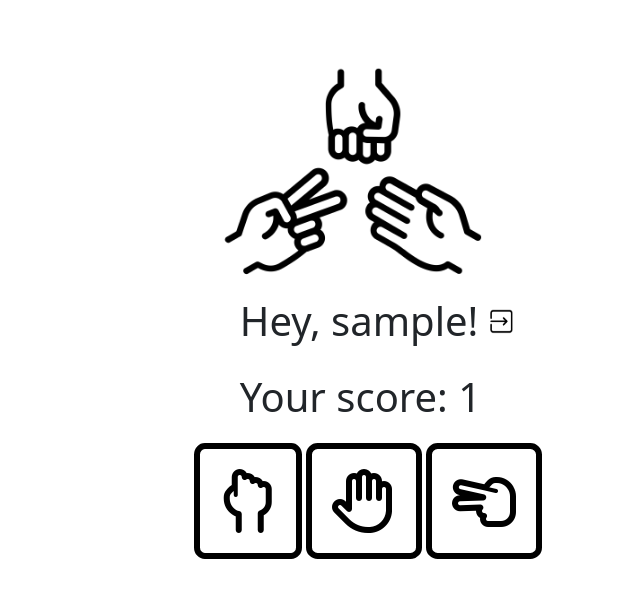
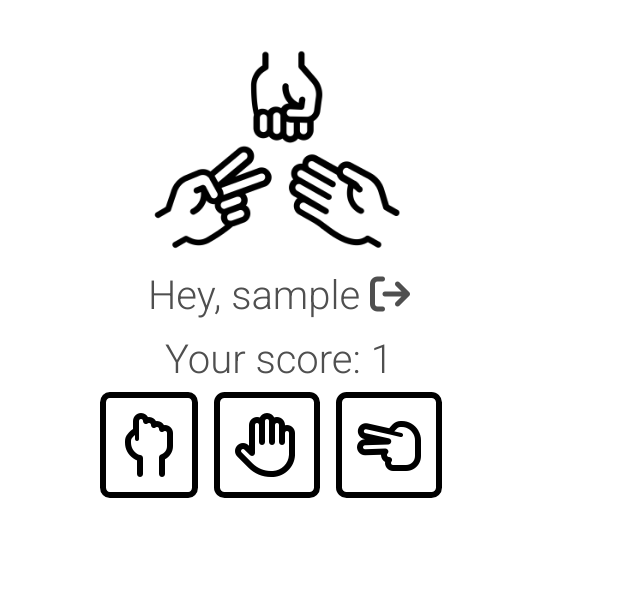
Before and after one commit to gl1tchdev/RPSmin, a Flask app: page /game in a window 1280 px wide; the page is wider, and only the part inside the window is pictured. Shown: the top 598 px of that part, without its empty margins (349-989 px from the left). Run offline with Flask 3, Linux system fonts and the light colour scheme; the visitor is signed in with stand-in values (Sample User, id 1); some libraries are stand-ins or nearby versions.

Commit message:
frontend refactor

```diff
--- a/RPS/static/css/style.css
+++ b/RPS/static/css/style.css
@@ -11,7 +11,7 @@
   color: #000000;
   border-radius: 10%;
   border: 6px solid #000000;
-  padding: 20px;
+    padding: 15px;
   cursor: pointer;
 }
 .winner{
@@ -22,6 +22,3 @@
   color: #ea0808;
   border: 6px solid #ea0808;
 }
-.choices{
-    margin-left: 4%;
-}
--- a/RPS/static/js/main.js
+++ b/RPS/static/js/main.js
@@ -1,18 +1,9 @@
 function sleep(ms) {
     return new Promise(resolve => setTimeout(resolve, ms));
 }
-async function run(url) {
-    toast1inst= document.getElementById('wait1');
-    var toast1 = new bootstrap.Toast(toast1inst);
-    toast1.show();
-    await sleep(1000);
-    toast2inst = document.getElementById('wait2');
-    var toast2 = new bootstrap.Toast(toast2inst);
-    toast2.show();
-    await sleep(1000);
-    toast3inst = document.getElementById('wait3');
-    var toast3 = new bootstrap.Toast(toast3inst);
-    toast3.show();
-    await sleep(1000);
-    window.open(url, '_self')
-}
+document.querySelectorAll('.form-outline').forEach((formOutline) => {
+  new mdb.Input(formOutline).init();
+});
+document.querySelectorAll('.form-outline').forEach((formOutline) => {
+  new mdb.Input(formOutline).update();
+});
--- a/RPS/templates/rps/game.html
+++ b/RPS/templates/rps/game.html
@@ -1,11 +1,64 @@
 {% extends "rps/layout.html" %}
 {% block head %}
-    <link href='https://fonts.googleapis.com/css?family=Roboto:400,700' rel='stylesheet' type='text/css'>
     <script src="https://use.fontawesome.com/d2b46f845b.js"></script>
 {% endblock %}
 {% block content %}
-        <div class="game-block position-absolute">
-        <img style="width: 40%; height: auto; margin-left: 5%" src="{{ url_for('rps.static', filename='icon.png') }}">
+<div class="d-flex align-items-center row w-100 h-100">
+    <div style="height: auto;" class="d-flex justify-content-center pt-4">
+        <img style="max-height: 15rem; height: auto; width: auto;" src="{{ url_for('rps.static', filename='icon.png') }}" alt="game">
+    </div>
+    <span class="text-center fw-light fs-1">Hey, {{ session['nickname'] }}
+        <i onclick="window.open('{{ url_for('rps.logout') }}', '_self')" style="cursor: pointer" class="fas fa-arrow-right-from-bracket">
+        </i>
+    </span>
+    <p class="text-center fw-light fs-1 mb-0">Your score: {{ session['score'] }}</p>
+    {% if context['pc_choice'] %}
+        <p class="text-center fw-light fs-2">PC choice:</p>
+        <div class="d-flex justify-content-center">
+        <i style="pointer-events: none"
+           class="text-center icon-option fa fa-hand-{{ context['pc_choice'] }}-o
+            {% if context['winner'] == 'pc' %}
+                winner
+            {% elif context['winner'] == 'user' %}
+                loser
+            {% endif %}" aria-hidden="true">
+        </i>
+        </div>
+        <p class="text-center fw-light fs-2">Your choice:</p>
+    {% endif %}
+    <div class="d-flex justify-content-center">
+        <div class="pe-3">
+            <i onclick="window.open({{'"' + url_for('rps.game') + '?choice=rock' + '"' }}, '_self')" data-mdb-ripple-color="dark"
+               class="btn-light icon-option fa fa-hand-rock-o
+                {% if context['winner'] == 'user' and context['user_choice'] == 'rock' %}
+                     winner
+                {% elif context['winner'] == 'pc' and context['user_choice'] == 'rock' %}
+                     loser
+                {% endif %}" aria-hidden="true">
+            </i>
+        </div>
+        <div class="pe-3">
+            <i onclick="window.open({{'"' + url_for('rps.game') + '?choice=paper' + '"' }}, '_self')" data-mdb-ripple-color="dark"
+               class="btn-light icon-option fa fa-hand-paper-o
+                {% if context['winner'] == 'user' and context['user_choice'] == 'paper' %}
+                     winner
+                {% elif context['winner'] == 'pc' and context['user_choice'] == 'paper' %}
+                     loser
+                {% endif %}" aria-hidden="true">
+            </i>
+        </div>
+        <div class="pe-3">
+            <i onclick="window.open({{'"' + url_for('rps.game') + '?choice=scissors' + '"' }}, '_self')" data-mdb-ripple-color="dark"
+               class="btn-light icon-option fa fa-hand-scissors-o
+                {% if context['winner'] == 'user' and context['user_choice'] == 'scissors' %}
+                    winner
+                {% elif context['winner'] == 'pc' and context['user_choice'] == 'scissors' %}
+                    loser
+                {% endif %}" aria-hidden="true">
+            </i>
+        </div>
+    </div>
+        <!--
             <div class="position-relative" style="margin-left: 10%; display: flex; width: 120%">
                 <p style="margin-right: 1%" class="fw-light fs-1">Hey, {{ session['nickname'] }}!</p>
                 <img onclick="window.open('{{ url_for('rps.logout') }}', '_self')" style="width: 3%; height: 3%; margin-top: 2%; cursor: pointer;" src="{{ url_for('rps.static', filename='logout.png') }}">
@@ -74,5 +127,6 @@
       </div>
     </div>
   </div>
+  -->
 </div>
 {% endblock %}
--- a/RPS/templates/rps/layout.html
+++ b/RPS/templates/rps/layout.html
@@ -6,16 +6,35 @@
           content="width=device-width, user-scalable=no, initial-scale=1.0, maximum-scale=1.0, minimum-scale=1.0">
     <meta http-equiv="X-UA-Compatible" content="ie=edge">
    <title>{{ title if title else 'Rock paper scissors' }} </title>
+        <!-- Font Awesome -->
+    <link
+      href="https://cdnjs.cloudflare.com/ajax/libs/font-awesome/6.0.0/css/all.min.css"
+      rel="stylesheet"
+    />
+    <!-- Google Fonts -->
+    <link
+      href="https://fonts.googleapis.com/css?family=Roboto:300,400,500,700&display=swap"
+      rel="stylesheet"
+    />
+    <!-- MDB -->
+    <link
+      href="https://cdnjs.cloudflare.com/ajax/libs/mdb-ui-kit/6.4.0/mdb.min.css"
+      rel="stylesheet"
+    />
+    <!-- MDB -->
+    <!-- MDB -->
+    <script
+      type="text/javascript"
+      src="https://cdnjs.cloudflare.com/ajax/libs/mdb-ui-kit/6.4.0/mdb.min.js"
+    ></script>
+    <link rel="stylesheet" href="{{ url_for('rps.static', filename='css/style.css') }}">
     <link rel="icon" type="image/x-icon" href="{{ url_for('rps.static', filename='icon.png') }}">
-    <link rel="stylesheet" href="{{ url_for('rps.static', filename='css/style.css') }}">
-    <link rel="stylesheet" href="https://cdn.jsdelivr.net/npm/bootstrap@5.2.3/dist/css/bootstrap.min.css">
-    <script src="https://cdn.jsdelivr.net/npm/bootstrap@5.2.3/dist/js/bootstrap.min.js"></script>
-    <script src="{{ url_for('rps.static', filename='js/main.js') }}"></script>
     {% block head %}
     {% endblock %}
 </head>
 <body>
 {% block content %}
 {% endblock content %}
+<script type="text/javascript" src="{{url_for('rps.static', filename='js/main.js')}}"></script>
 </body>
 </html>
```
Also changed, not shown: RPS/templates/rps/home.html (+16 -7 lines).
